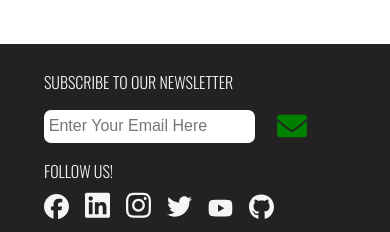
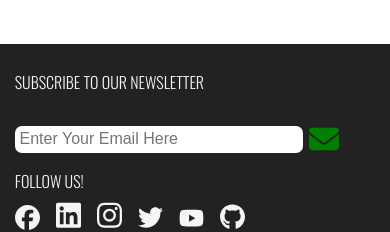
Before and after one commit to alerafart/kurku_app, a Next.js app: page / in a window 390 px wide. Shown: the part 1553-1785 px from the top of the page. Built offline with nearby package versions, Linux system fonts and the light colour scheme; a web font is replaced by a local one.

Commit message:
positionnig confirmations en responsive and cleaning inputs after submit

```diff
--- a/components/Footer/Contact_Form.js
+++ b/components/Footer/Contact_Form.js
@@ -18,6 +18,9 @@ export default function Contact_Form() {
     setTimeout(()=>{
       setEmailSent(false);
     }, 2000);
+    setName('');
+    setEmail('');
+    setMessage('');
   };
 
   return (
--- a/components/Footer/footer.module.scss
+++ b/components/Footer/footer.module.scss
@@ -12,6 +12,9 @@
         width: 80%;
         padding: 5px;
         justify-content: space-between;
+        @media(max-width:520px){
+            width: 95%;
+        }
 
         @media(max-width:900px){
             flex-direction: column;
@@ -35,12 +38,9 @@
             &__form {
                  display: flex;
                  flex-wrap: wrap;
-                // @media(max-width:650px){
-                //     justify-content: space-between;
-                // }
+                 position: relative;
 
                 &__label {
-                    width: 100%;
                     margin: 0 1rem 1rem 0;
                     @media(max-width:900px){
                         text-align: left;
@@ -59,6 +59,13 @@
                         align-content: center;
                         width: 100%;
                     }
+                    @media(max-width: 520px){
+                        max-width: 80%;
+                        margin:  1rem 0;
+                    }
+                    @media(max-width: 280px){
+                        max-width: 100%;
+                    }
                 }
                 &__button {
                     height: auto;
@@ -66,6 +73,9 @@
                     background-color: #222;
                     border: none;
                     margin: 0 0 1rem 0;
+                    @media(max-width: 520px){
+                        margin: 0;
+                    }
                     &__icon{
                         width: 30px;
                         height: auto;
@@ -103,7 +113,6 @@
         }
          //right section //lower section in mobile
         &__contact {
-            // position: relative;
             display: flex;
             flex-direction: column;
             height: 15rem;
@@ -192,12 +201,10 @@
             }
         }
     }
-
 }
 
 .confirm__message {
     background-color: green;
-    width: fit-content;
     padding: 0.5rem;
     width: 90%;
     margin-left: 5%;
@@ -229,15 +236,31 @@
 
 .confirm__nl {
     background-color: green;
+    position: absolute;
     left:0;
-    width: fit-content;
-    min-width: 15rem;
-    padding: 0.5rem;
+    bottom:-60%;
+    max-width: 80%;
+    min-width: 70%;
+    padding: 0.3rem;
     margin-top: 0.5rem;
     border-radius: 7px;
+    text-align: center;
     opacity: 0.8;
+    @media(max-width: 900px){
+        width: fit-content;
+        left:0;
+        bottom:-90%;
+        max-width: 80%;
+        min-width: 70%;
+    }
+    @media(max-width: 280px){
+        max-width: 100%;
+    }
     &__p{
         margin: 0;
+        @media(max-width: 280px){
+            font-size: max(0.9rem, 1.5vw);
+        }
     }
     @media(max-width:900px){
         position: static;
```
Lines whose indentation alone changed are shown as unchanged.
